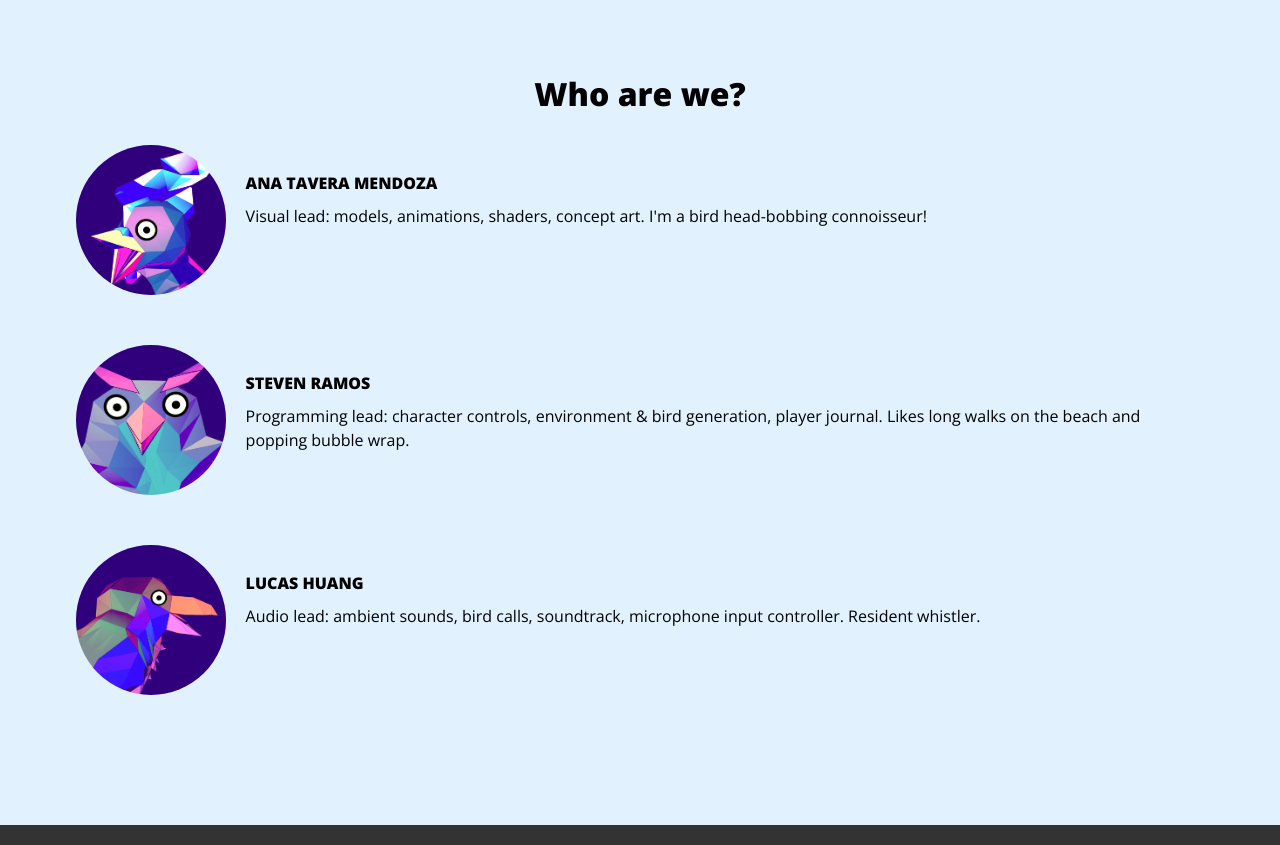
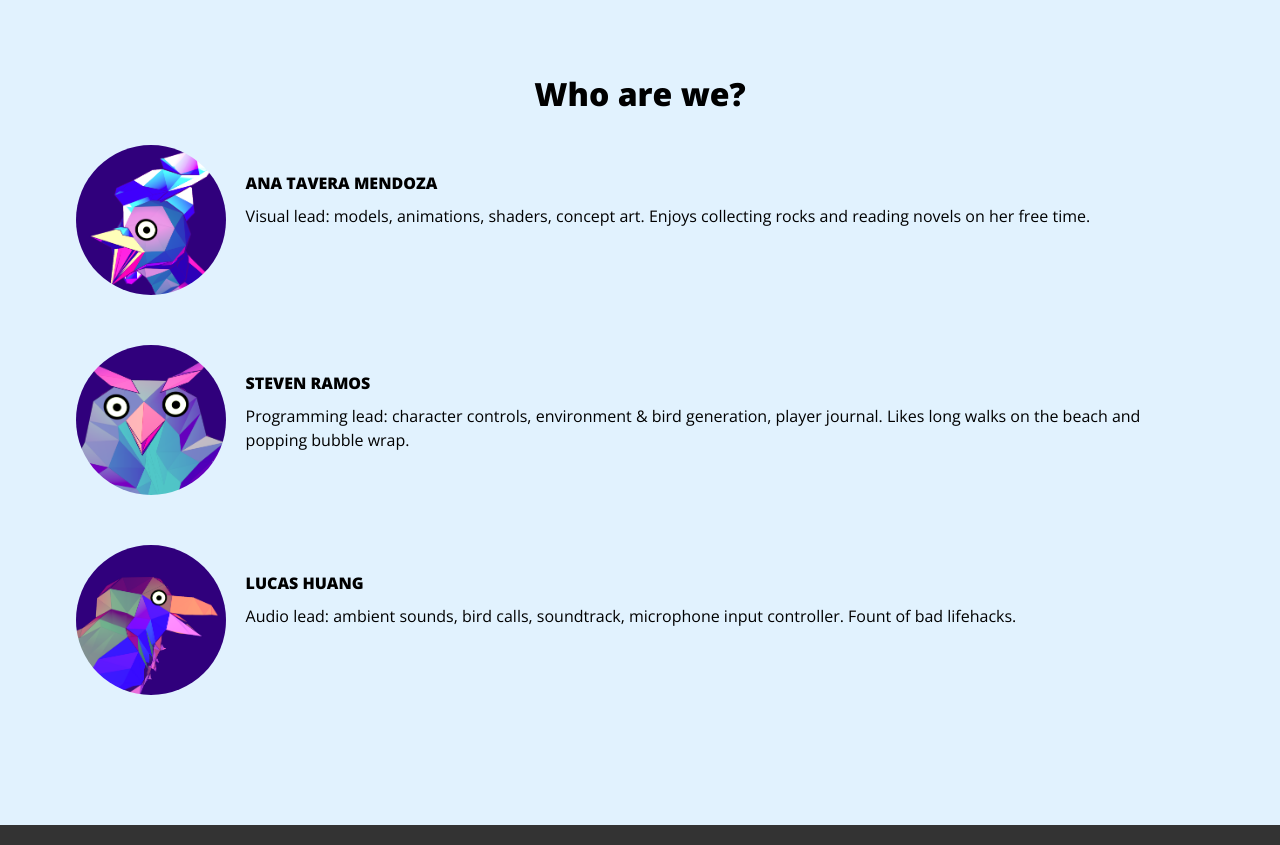
Before and after one commit to pt8o/nestling-site, a Jekyll site: the page built from docs/index.html, in a window 1280 px wide and 900 px high, scrolled down 1856 px, cut to the strip 55-900 px from the top of the window. Built offline with Jekyll 4.4.1, drawn with Linux system fonts in a browser that asks for light colours.

Commit message:
Last bio update

```diff
--- a/docs/index.html
+++ b/docs/index.html
@@ -34,7 +34,7 @@ title: NESTLING | Meditative audio-controlled exploration game
   <div class='profile'>
     <img class='portrait' src='./img/portrait_ana.png'/>
     <h3>Ana Tavera Mendoza</h3>
-    <p>Visual lead: models, animations, shaders, concept art. I'm a bird head-bobbing connoisseur!</p>
+    <p>Visual lead: models, animations, shaders, concept art. Enjoys collecting rocks and reading novels on her free time.</p>
   </div>
   <div class='profile'>
     <img class='portrait' src='./img/portrait_steven.png'/>
@@ -44,7 +44,7 @@ title: NESTLING | Meditative audio-controlled exploration game
   <div class='profile'>
     <img class='portrait' src='./img/portrait_lucas.png'/>
     <h3>Lucas Huang</h3>
-    <p>Audio lead: ambient sounds, bird calls, soundtrack, microphone input controller. Resident whistler.</p>
+    <p>Audio lead: ambient sounds, bird calls, soundtrack, microphone input controller. Fount of bad lifehacks.</p>
   </div>
 </div>
 
```
